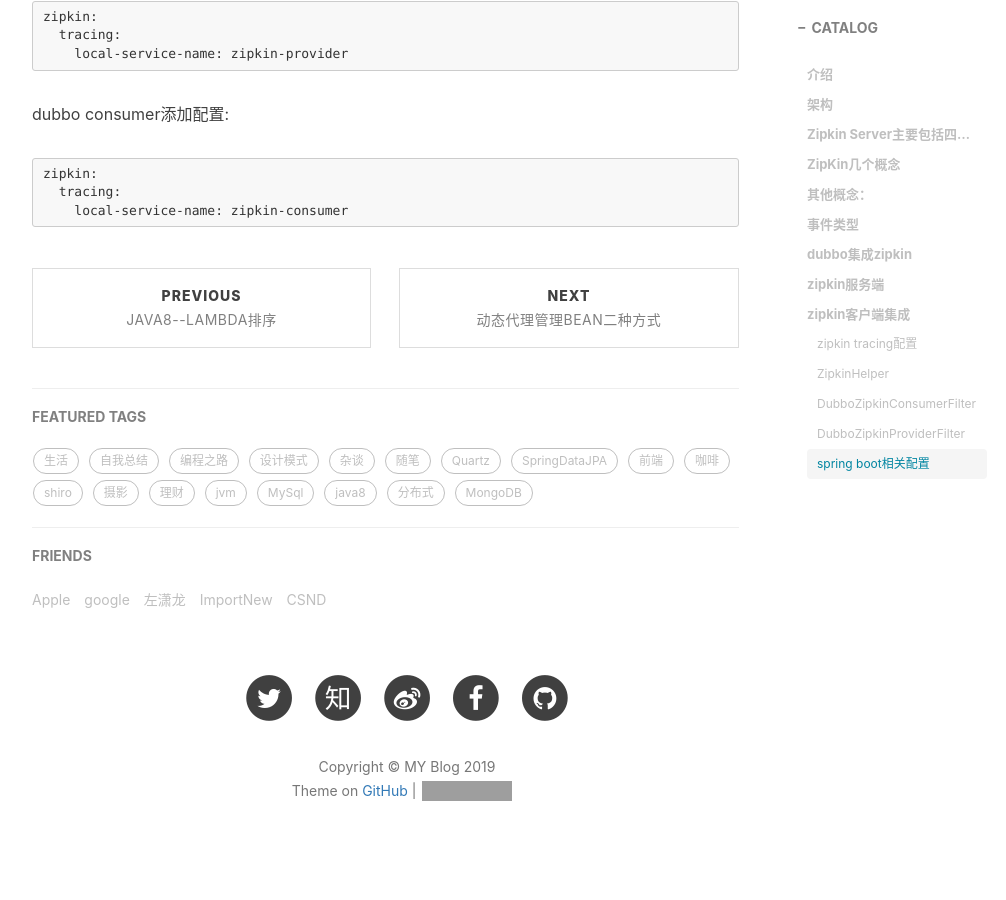
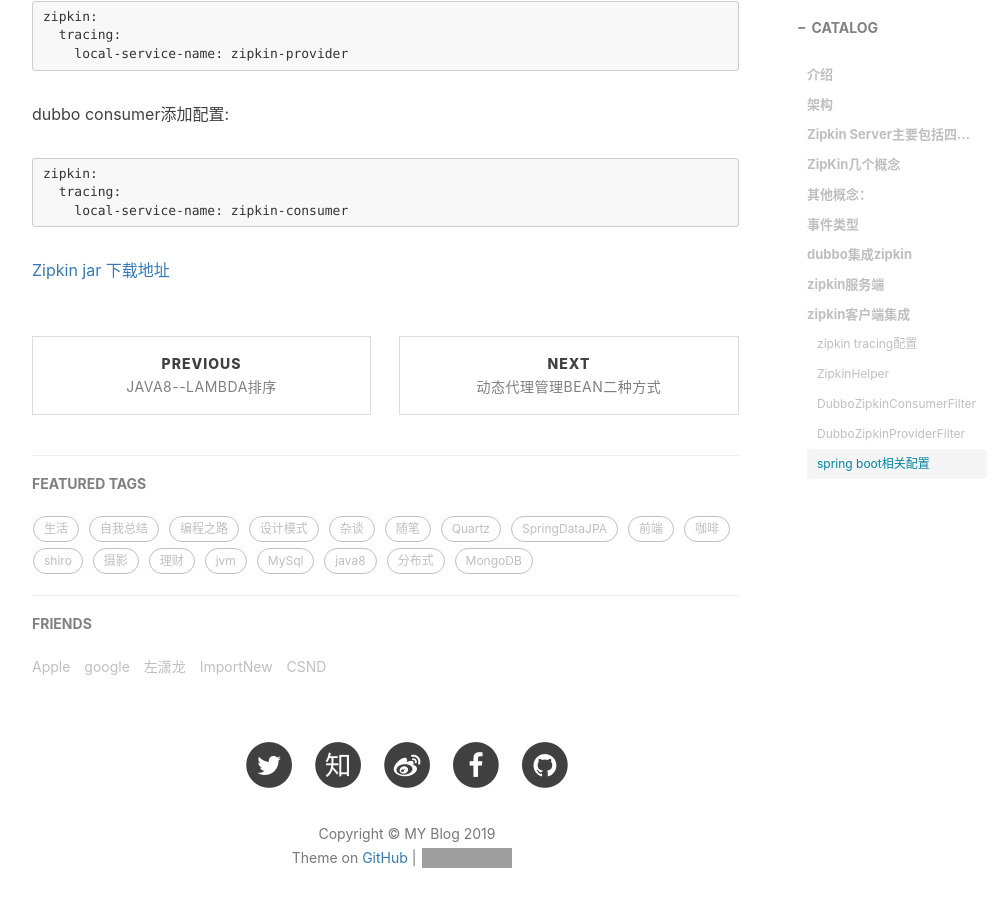
Before and after one commit to uniquezhangqi/uniquezhangqi.github.io, a Jekyll site: the page built from _posts/2019-02-13-编程之路-zipkin分布式链路追踪.md, in a window 1280 px wide and 900 px high, scrolled down 8537 px. Shown: the whole window, without its empty margins (233-1239 px from the left). Built offline with Jekyll 4.4.1, drawn with Linux system fonts in a browser that asks for light colours; nearby versions of some CDN libraries; comment, search, counter and statistics services are not loaded; grey boxes are pictures that could not be loaded.

Commit message:
新增[Zipkin jar 下载地址]

````diff
--- a/_posts/2019-02-13-编程之路-zipkin分布式链路追踪.md
+++ b/_posts/2019-02-13-编程之路-zipkin分布式链路追踪.md
@@ -427,3 +427,5 @@ zipkin:
   tracing:
     local-service-name: zipkin-consumer
 ```
+
+[Zipkin jar 下载地址](https://dl.bintray.com/openzipkin/maven/io/zipkin/java/zipkin-server/)
````
